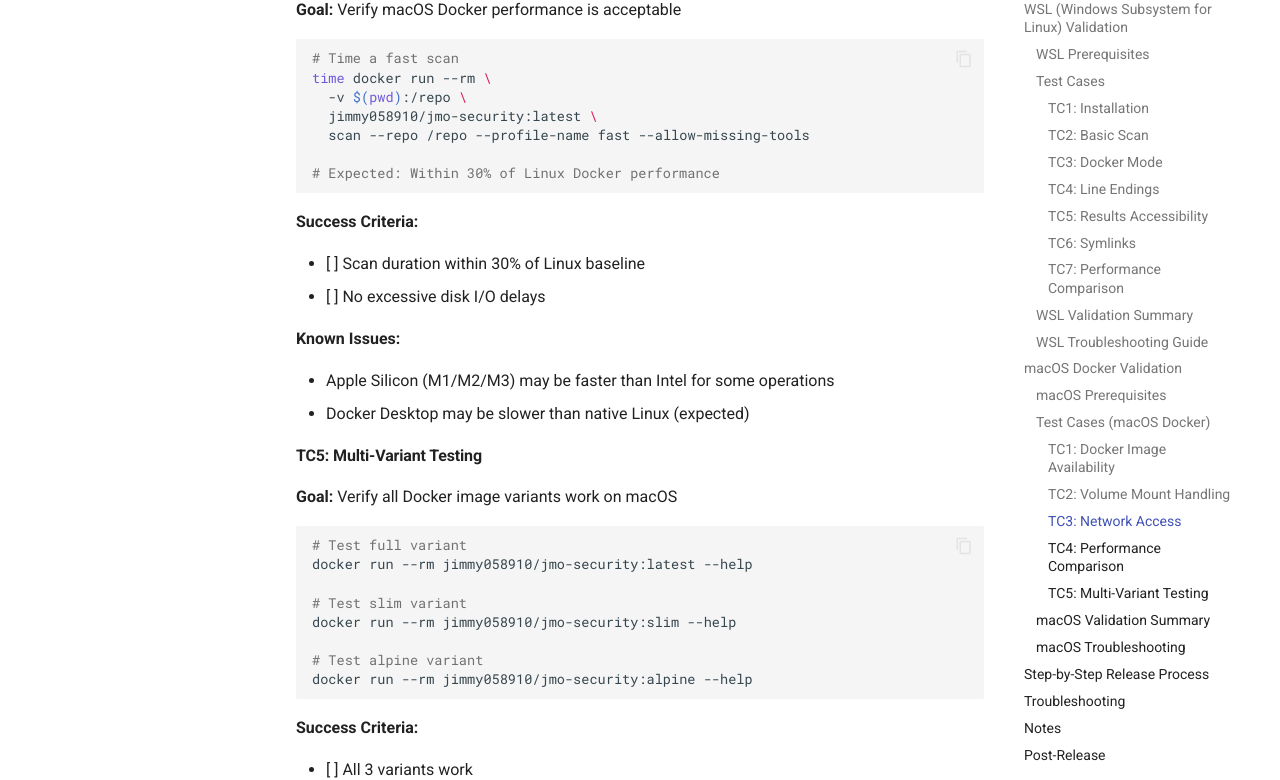
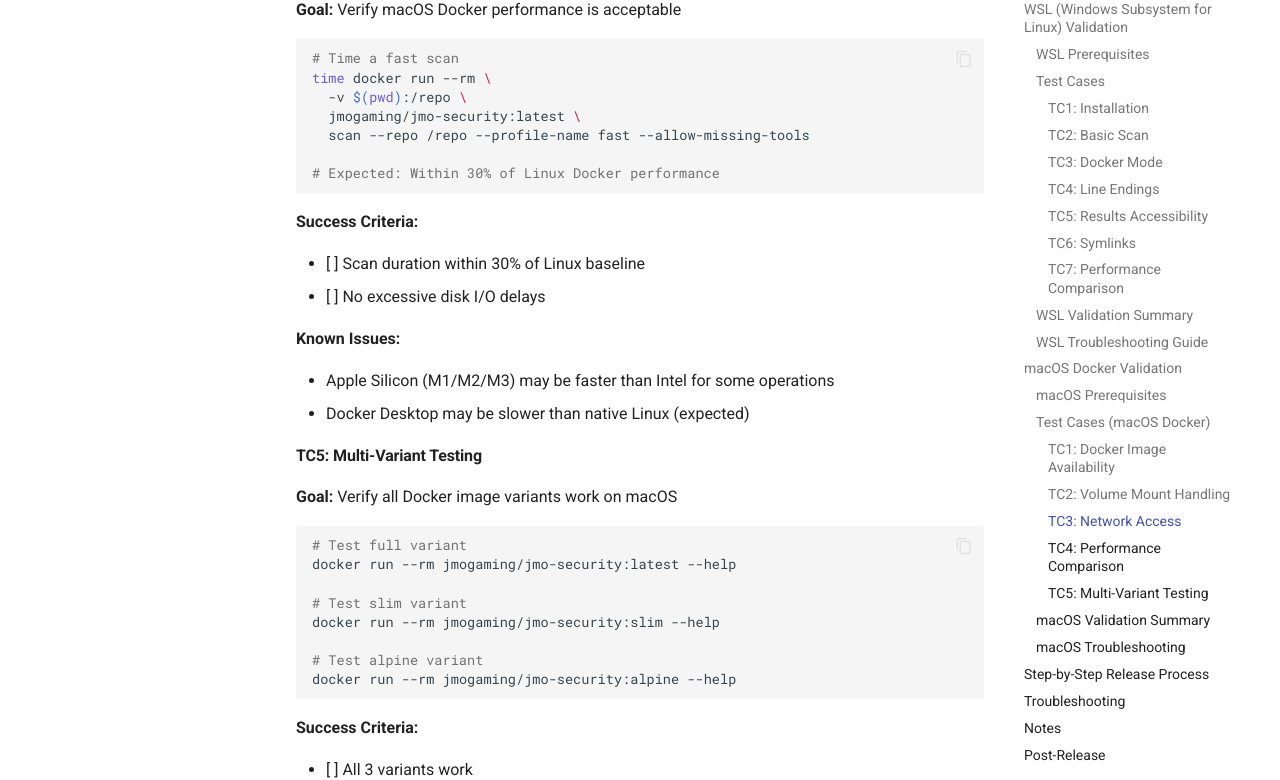
Before and after one commit to jimmy058910/jmo-security-repo, an MkDocs documentation site: the page built from docs/RELEASE.md, in a window 1280 px wide and 1400 px high, scrolled down 8888 px. Shown: the part 153-933 px from the top of the window. Built offline with MkDocs 1.6.1 and Material for MkDocs 9.7.7, drawn with Linux system fonts in a browser that asks for light colours; comment, search, counter and statistics services are not loaded; some of the changed text lies outside the part shown.

Commit message:
fix(docs): update Docker Hub namespace from jimmy058910 to jmogaming
Docker images are published to hub.docker.com/r/jmogaming/jmo-security, not
jimmy058910/jmo-security. Updated all documentation and examples to reflect
the correct Docker Hub namespace.

Changed files:
- README.md: Docker Pulls badge URL
- docs/index.md: Docker Pulls badge URL
- docs/RELEASE.md: All docker pull/run commands (10 occurrences)
- docs/USER_GUIDE.md: GitLab CI and Jenkins examples
- docs/examples/.gitlab-ci.yml: Image variables
- docs/examples/Jenkinsfile: Image variables

Verified correct URL: https://hub.docker.com/r/jmogaming/jmo-security

Related: v0.7.0 release, Docker Hub publication

````diff
--- a/docs/RELEASE.md
+++ b/docs/RELEASE.md
@@ -350,10 +350,10 @@
 
 ```bash
 # Pull jmo-security image
-docker pull jimmy058910/jmo-security:latest
+docker pull jmogaming/jmo-security:latest
 
 # Test basic help command
-docker run --rm jimmy058910/jmo-security:latest --help
+docker run --rm jmogaming/jmo-security:latest --help
 
 # Expected: jmo CLI help output
 ```
@@ -377,7 +377,7 @@
 # Run scan with volume mount
 docker run --rm \
   -v $(pwd):/repo \
-  jimmy058910/jmo-security:latest \
+  jmogaming/jmo-security:latest \
   scan --repo /repo --profile-name fast --allow-missing-tools
 
 # Verify results created
@@ -420,7 +420,7 @@
 # Time a fast scan
 time docker run --rm \
   -v $(pwd):/repo \
-  jimmy058910/jmo-security:latest \
+  jmogaming/jmo-security:latest \
   scan --repo /repo --profile-name fast --allow-missing-tools
 
 # Expected: Within 30% of Linux Docker performance
@@ -442,13 +442,13 @@
 
 ```bash
 # Test full variant
-docker run --rm jimmy058910/jmo-security:latest --help
+docker run --rm jmogaming/jmo-security:latest --help
 
 # Test slim variant
-docker run --rm jimmy058910/jmo-security:slim --help
+docker run --rm jmogaming/jmo-security:slim --help
 
 # Test alpine variant
-docker run --rm jimmy058910/jmo-security:alpine --help
+docker run --rm jmogaming/jmo-security:alpine --help
 ```
 
 **Success Criteria:**
@@ -487,7 +487,7 @@
 **Solution:** Docker image may not support Apple Silicon, use Rosetta:
 
 ```bash
-docker run --rm --platform linux/amd64 jimmy058910/jmo-security:latest --help
+docker run --rm --platform linux/amd64 jmogaming/jmo-security:latest --help
 ```
 
 **Problem:** Permission denied on volume mounts
--- a/docs/examples/.gitlab-ci.yml
+++ b/docs/examples/.gitlab-ci.yml
@@ -10,9 +10,9 @@
   JMO_FAIL_ON: "HIGH"
 
   # Docker image variants
-  JMO_IMAGE_FULL: "jimmy058910/jmo-security:latest"
-  JMO_IMAGE_SLIM: "jimmy058910/jmo-security:slim"
-  JMO_IMAGE_ALPINE: "jimmy058910/jmo-security:alpine"
+  JMO_IMAGE_FULL: "jmogaming/jmo-security:latest"
+  JMO_IMAGE_SLIM: "jmogaming/jmo-security:slim"
+  JMO_IMAGE_ALPINE: "jmogaming/jmo-security:alpine"
 
 stages:
   - security
````
Also changed, not shown: README.md (+1 -1 lines), docs/USER_GUIDE.md (+2 -2 lines), docs/index.md (+1 -1 lines), 1 other file.
